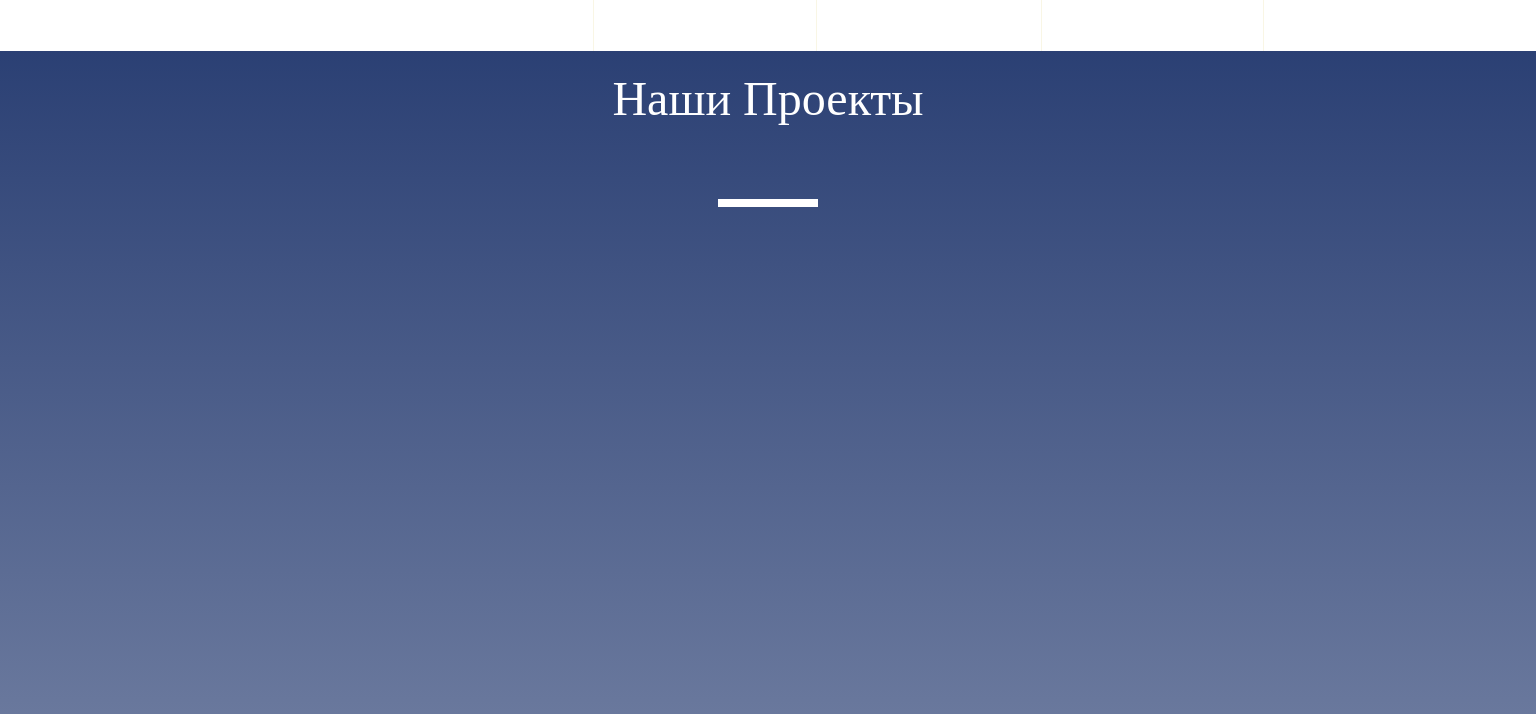
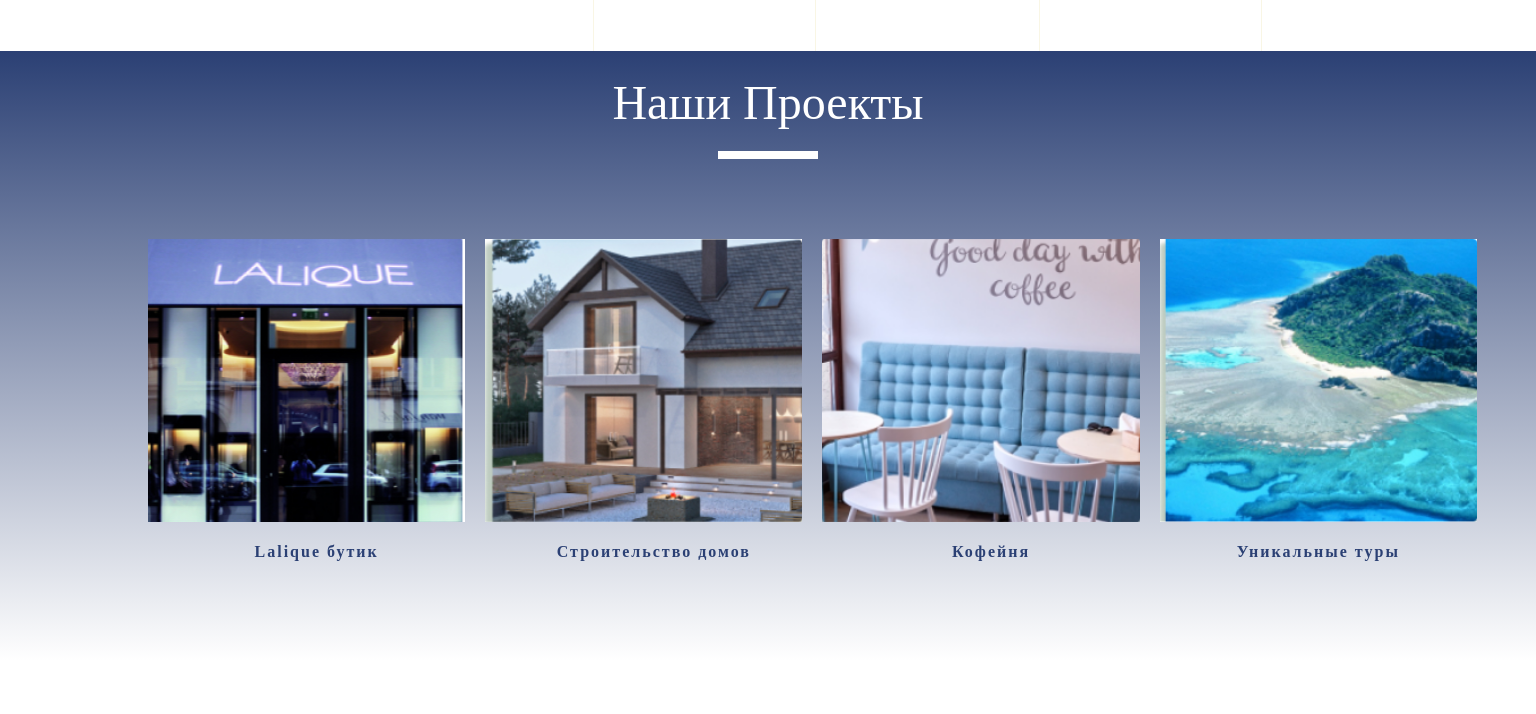
Before and after one commit to mrrsmth/di-gi, a plain HTML site: page index.html in a window 1536 px wide. Shown: the part 1430-2144 px from the top of the page. After the commit the page ends 2091 px from the top, so only its background shows below. Drawn offline with nearby package versions, Linux system fonts and the light colour scheme; files that its build step writes are made by us from their sources.

Commit message:
Project
Черновой вариант

```diff
--- a/index.html
+++ b/index.html
@@ -157,7 +157,7 @@
     <section class="project">
       <div class="container">
          <h4 class="project__title title">Наши Проекты</h4>
-         <div class="porject__items">
+         <div class="project__items">
 
             <div class="project__item">
                <div class="project__item-img project__item-img1"></div>
--- a/scss/style.scss
+++ b/scss/style.scss
@@ -594,7 +594,7 @@
 
       &__item {
          min-height: 277px;
-         max-width: 25%;
+         max-width: 24%;
          padding: 0 17px;
 
          &:nth-child(2),
@@ -675,7 +675,7 @@
 
 /* ------------------------SERVICES-END----------------------------------------------------- */
 /* ---------------------------------PROJECT-------------------------------------------------- */
-/* .project {
+/*  .project {
    background: linear-gradient(180deg, #2b4074 0%, rgba(43, 64, 116, 0) 100%);
 
    &__title {
@@ -731,8 +731,8 @@
       color: #2b4074;
       @extend %robotocondenced-700;
    }
-}
- */
+} */
+
 .project {
    background: linear-gradient(180deg, #2b4074 0%, rgba(43, 64, 116, 0) 100%);
 
@@ -768,10 +768,6 @@
 
       &__item-img {
          border-radius: 4px;
-         /*   &:hover {
-         .project__item-inner {
-            opacity: 1;
-         } */
       }
    }
 
@@ -869,23 +865,21 @@
       }
 
       &__item-inner {
-
-         top: 19px;
-         left: 52px;
-         width: 470px;
-         height: 417px;
-         opacity: 0;
-         transition: all 0.5s;
+         top: 24px;
+         left: 63px;
+         min-height: 417px;
+         min-width: 469px;
       }
    }
 }
 
+
 @media (min-width: 768px) {
    .project {
       &__title {
-         font-size: 48px;
-         line-height: 56px;
-         padding-bottom: 80px;
+         padding-top: 80px;
+         padding-top: 24px;
+         margin-bottom: 80px;
 
          &::after {
             content: "";
@@ -904,43 +898,122 @@
          display: flex;
          flex-wrap: wrap;
          justify-content: space-between;
+
       }
 
       &__item-img1 {
-         max-width: 317px;
-         max-height: 282px;
-         background-position: 25px 60px;
-         background-image: url('img/background/avatar.jpg');
-
-
+         min-width: 317.23px;
+         min-height: 282.91px;
       }
 
       &__item-img2 {
-         max-width: 317px;
-         max-height: 282px;
-         background-position: right top;
+         min-width: 317.23px;
+         min-height: 282.91px;
       }
 
       &__item-img3 {
-         max-width: 317px;
-         max-height: 282px;
-
+         min-width: 317.23px;
+         min-height: 282.91px;
       }
 
       &__item-img4 {
-         max-width: 317px;
-         max-height: 282px;
+         min-width: 317.23px;
+         min-height: 282.91px;
+      }
+
+      &__item-inner {
+         top: 24px;
+         left: 63px;
+         min-height: 200px;
+         min-width: 200px; //!!!!доделать
+      }
+
+      &__item-link {
+         margin-bottom: 80px;
+      }
+   }
+}
+
+@media (min-width: 1024px) {
+   .project {
+
+      &__item-img1 {
+         margin-left: 140px;
+      }
+
+      &__item-img2 {
+         margin-right: 140px;
+      }
+
+      &__item-img3 {
+         margin-left: 140px;
+      }
+
+      &__item-img4 {
+         margin-right: 140px;
 
       }
 
       &__item-inner {
-         display: none;
-         top: 19px;
-         left: 52px;
-         width: 470px;
-         height: 417px;
-         opacity: 0;
-         transition: all 0.5s;
+         top: 24px;
+         left: 63px;
+         min-height: 200px;
+         min-width: 200px; //!!!!доделать
+      }
+
+      &__item-link {
+         margin-bottom: 80px;
       }
    }
 }
+
+@media (min-width: 1440px) {
+   .project {
+      &__items {
+         display: flex;
+         flex-wrap: nowrap;
+         margin: 0 auto;
+         min-width: 1138px;
+
+      }
+
+      &__item-img1 {
+         max-width: 268px;
+         max-height: 239px;
+         margin-left: 0px;
+         margin-right: 20px;
+      }
+
+      &__item-img2 {
+         max-width: 268px;
+         max-height: 239px;
+         margin-right: 0;
+         margin-right: 20px;
+      }
+
+      &__item-img3 {
+         max-width: 268px;
+         max-height: 239px;
+         margin-left: 0;
+         margin-right: 20px;
+      }
+
+      &__item-img4 {
+         max-width: 268px;
+         max-height: 239px;
+         margin-right: 0;
+      }
+
+      &__item-inner {
+         display: none;
+         top: 24px;
+         left: 63px;
+         min-height: 200px;
+         min-width: 200px; //!!!!доделать
+      }
+
+      &__item-link {
+         margin-bottom: 80px;
+      }
+   }
+}
```
